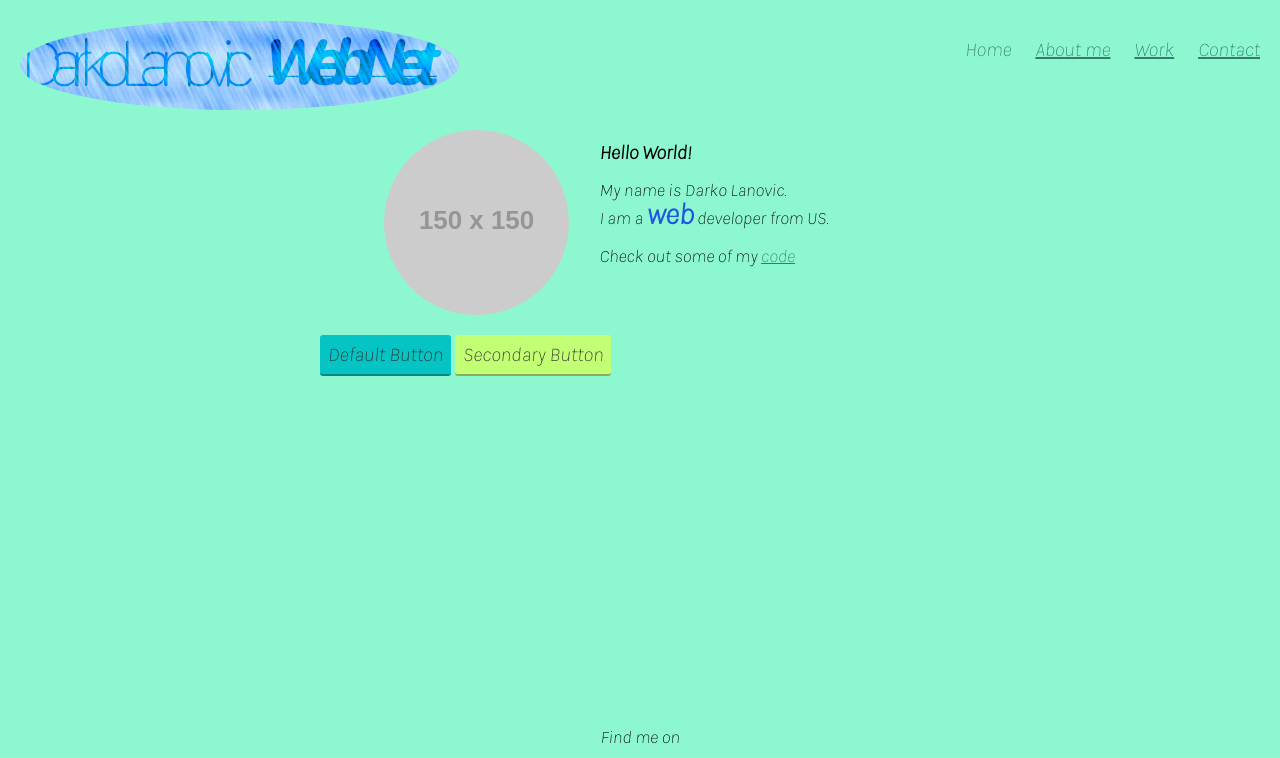
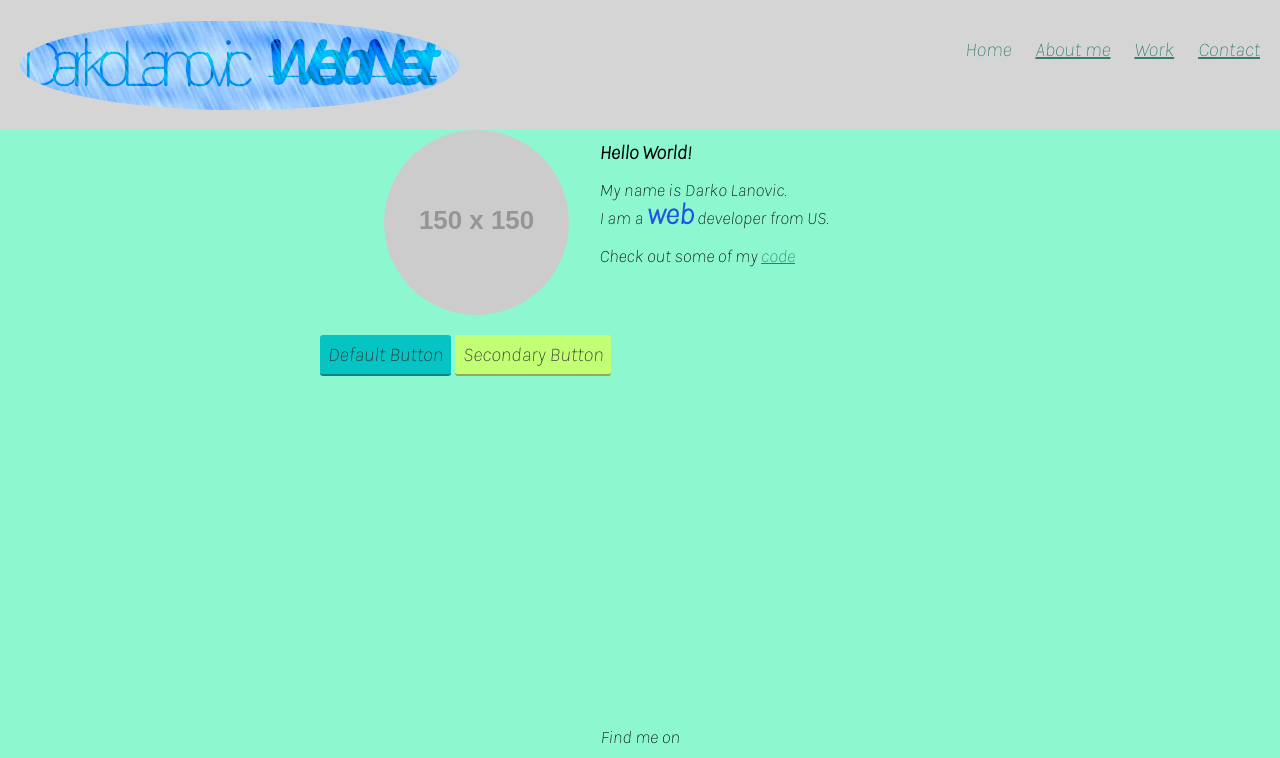
Before and after one commit to DarkoLanovic/portfolio-website, a plain HTML site: page index.html in a window 1280 px wide. Shown: the top 758 px of the page. Drawn offline with nearby package versions, Linux system fonts and the light colour scheme; placeholder pictures from the web are drawn by us.

Commit message:
css/style.css
This commit change header background

```diff
--- a/css/style.production.css
+++ b/css/style.production.css
@@ -38,6 +38,7 @@ body {
   display: flex;
   width: 100%;
   padding: 20px;
+  background-color: #d5d5d5;
 }
 
 .page-header__item {
--- a/css/styles.css
+++ b/css/styles.css
@@ -40,6 +40,7 @@ body {
   display: flex;
   width: 100%;
   padding: 20px;
+  background-color: #d5d5d5;
 }
 
 .page-header__item {
@@ -344,6 +345,7 @@ main {
   }
   100% {
     fill: #f76414;
+
   }
 }
 
```
